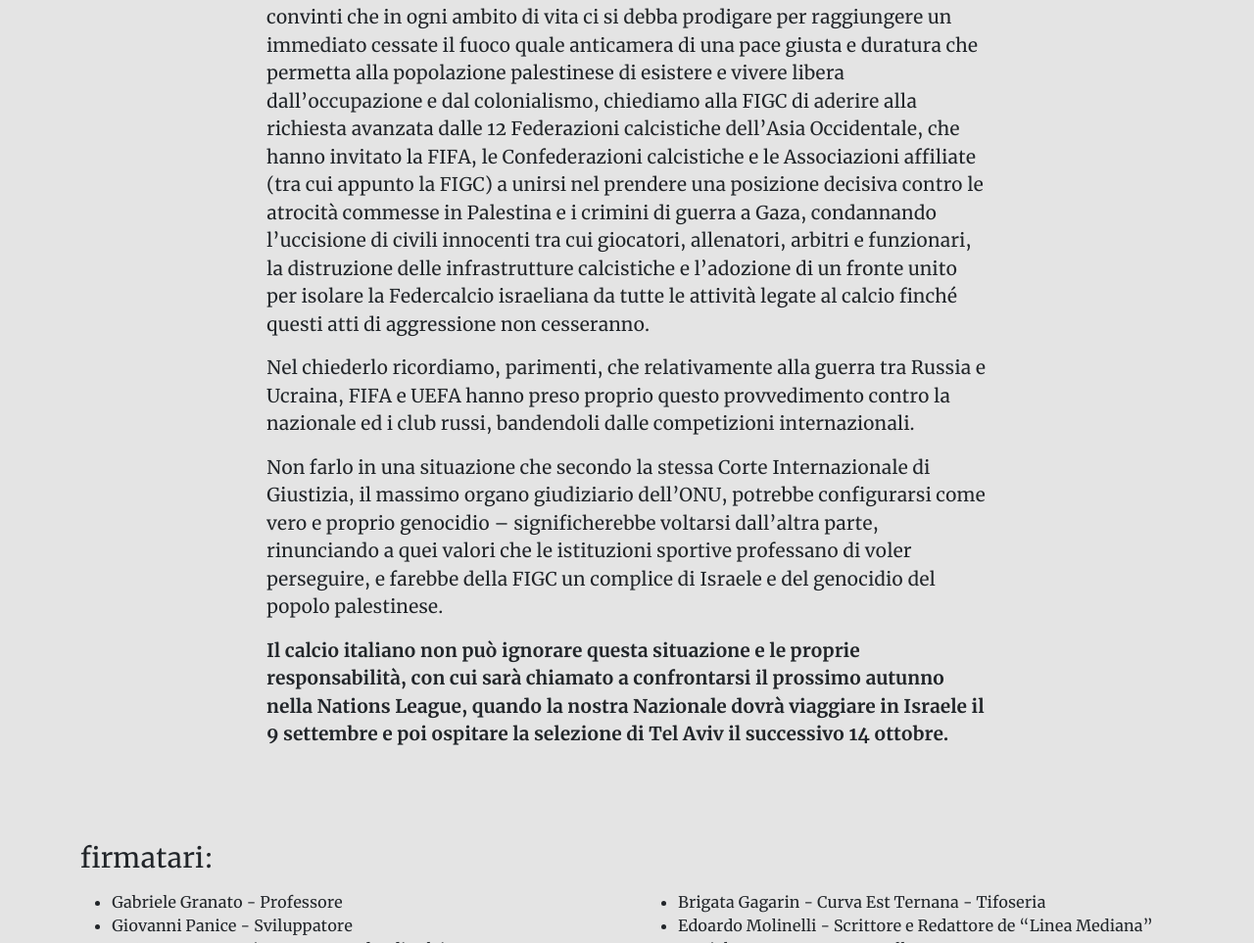
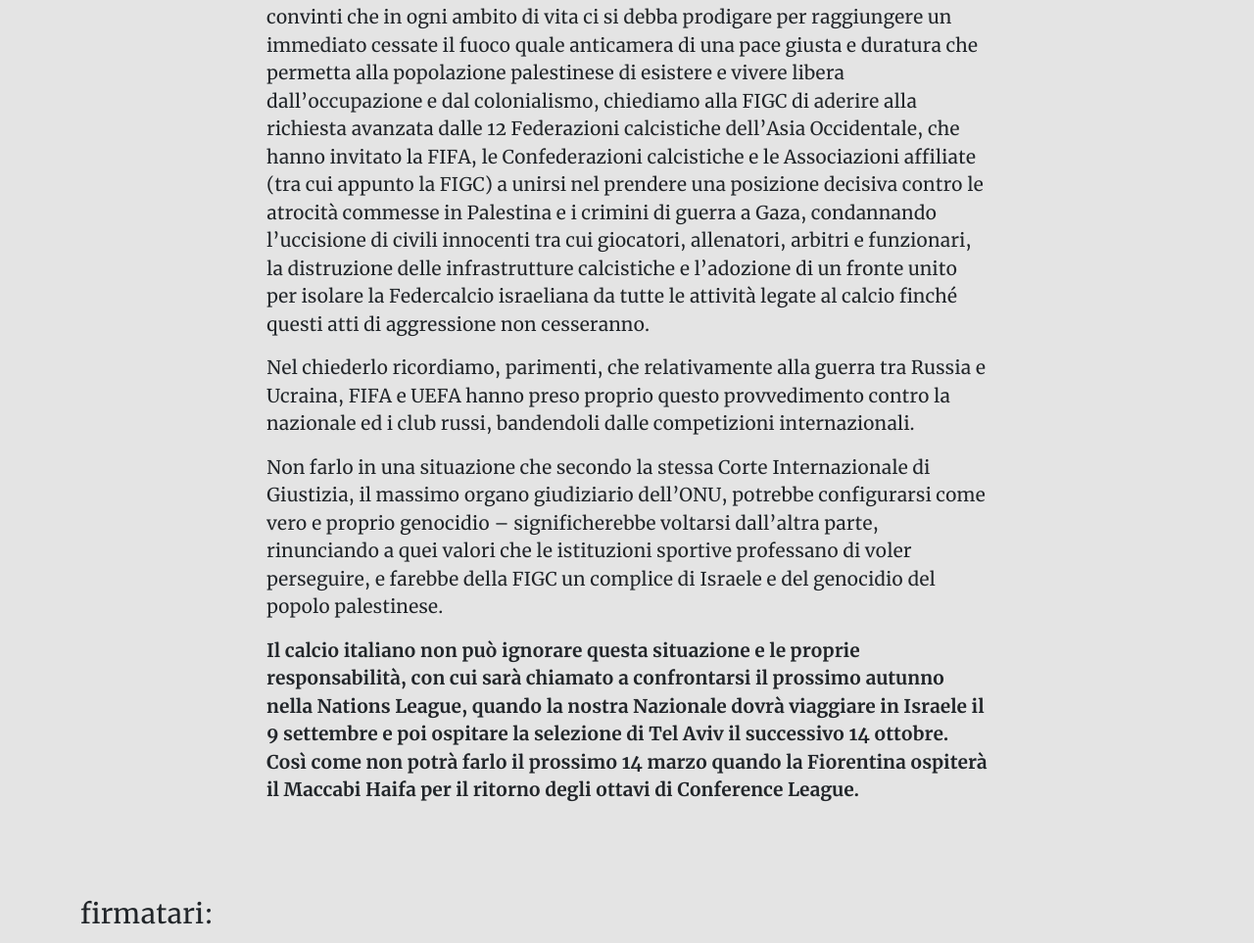
Before and after one commit to kmos/soccerboycottisrael, a plain HTML site: page docs/index.html in a window 1280 px wide. Shown: the part 2461-3424 px from the top of the page at 98% size. Drawn offline with Linux system fonts and the light colour scheme.

Commit message:
some minor changes

```diff
--- a/docs/index.html
+++ b/docs/index.html
@@ -51,7 +51,7 @@
 
             <p class="date"><b>20 Febbraio 2024</b></p>
 
-            <p>Israele in 4 mesi ha ucciso - solamente a Gaza - 28.000 palestinesi di cui almeno 13.000 minorenni, senza considerare gli oltre 65.000 feriti di cui quasi 9.000 bambini. E la situazione non migliora pensando alla catastrofe umanitaria conseguenza dell’assedio e invasione israeliana:
+            <p>Israele in 5 mesi ha ucciso - solamente a Gaza - oltre 30.000 palestinesi di cui almeno 12.000 minorenni, senza considerare gli oltre 70.000 feriti di cui quasi 9.000 bambini. E la situazione non migliora pensando alla catastrofe umanitaria conseguenza dell’assedio e invasione israeliana:
                secondo l’ONU oltre il 96% delle scorte di acqua a Gaza è “inadeguato per il consumo umano”, la situazione igienico-sanitaria è al collasso e quasi 1,9 milioni dei 2,4 milioni di abitanti di Gaza sono sfollati, di cui quasi un milione sono bambini. La maggior parte di essi rifugiati a Rafah dove proprio da qualche giorno sono cominciati i bombardamenti israeliani che fanno presagire un ulteriore e drastico peggioramento della situazione.
                Un’escalation di violenza e disumanità che va chiamata col suo nome: “genocidio”.
                In diretta mondiale.</p>
@@ -68,7 +68,7 @@
             <p>Nel chiederlo ricordiamo, parimenti, che relativamente alla guerra tra Russia e Ucraina, FIFA e UEFA hanno preso proprio questo provvedimento contro la nazionale ed i club russi, bandendoli dalle competizioni internazionali.</p>
             <p>Non farlo in una situazione che secondo la stessa Corte Internazionale di Giustizia, il massimo organo giudiziario dell’ONU, potrebbe configurarsi come vero e proprio genocidio – significherebbe voltarsi dall’altra parte, rinunciando a quei valori che le istituzioni sportive professano di voler perseguire, e farebbe della FIGC un complice di Israele e del genocidio del popolo palestinese.</p>
 
-            <p><strong>Il calcio italiano non può ignorare questa situazione e le proprie responsabilità, con cui sarà chiamato a confrontarsi il prossimo autunno nella Nations League, quando la nostra Nazionale dovrà viaggiare in Israele il 9 settembre e poi ospitare la selezione di Tel Aviv il successivo 14 ottobre.</strong></p>
+            <p><strong>Il calcio italiano non può ignorare questa situazione e le proprie responsabilità, con cui sarà chiamato a confrontarsi il prossimo autunno nella Nations League, quando la nostra Nazionale dovrà viaggiare in Israele il 9 settembre e poi ospitare la selezione di Tel Aviv il successivo 14 ottobre. Così come non potrà farlo il prossimo 14 marzo quando la Fiorentina ospiterà il Maccabi Haifa per il ritorno degli ottavi di Conference League.</strong></p>
 
          </div>
       </div>
@@ -81,20 +81,6 @@
          <div class="col-12 grid-columns">
             <ul>
 
-
-               <li>
-                  Gabriele Granato
-
-                  - Professore
-
-               </li>
-
-               <li>
-                  Giovanni Panice
-
-                  - Sviluppatore
-
-               </li>
                <li>
                   ASD Socrates Carpignano
                   - Squadra di calcio
@@ -159,6 +145,12 @@
                   Matteo Feriani
                   - Allenatore UEFA cat.B
                </li>
+               <li>
+                  Giovanni Panice
+
+                  - Tifoso
+
+               </li>
             </ul>
          </div>
       </div>
```
